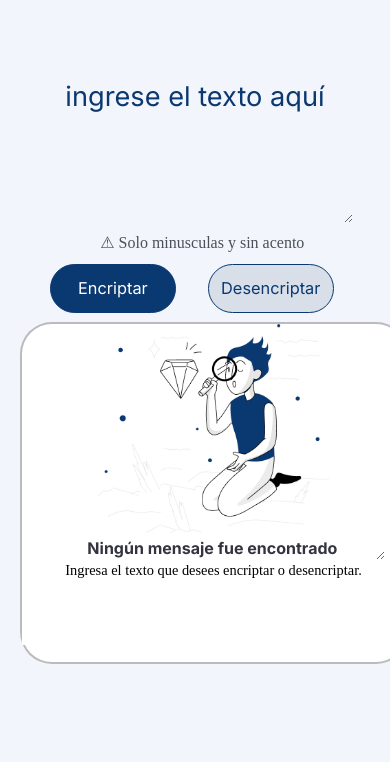
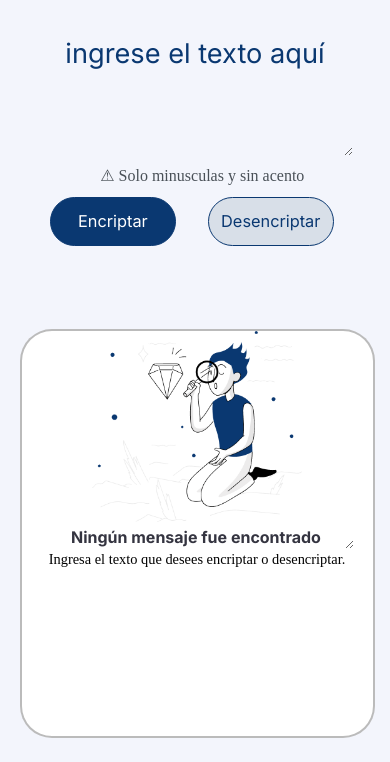
Before and after one commit to LucasAponte/Challenge_Encriptador, a plain HTML site: page index.html in a window 390 px wide. Shown: the part 82-844 px from the top of the page. Drawn offline with Linux system fonts and the light colour scheme.

Commit message:
Se modificaron valores para que sea responsive

```diff
--- a/css/style.css
+++ b/css/style.css
@@ -191,6 +191,7 @@ body {
     .home{
         height: 80%;
         width: 90%;
+        margin: 5%;
     }
 
     .logo {
@@ -202,27 +203,27 @@ body {
         margin: 0;
         height: 50%;
         padding: 0;
-        margin-top: 0%;
     }
 
     .in_flex:first-child {
         padding: 0;
         margin: 0;
-        margin-top: 10%;
+        margin-top: 5%;
         height: 40%;
     }
 
     .entrada{
         height: 90%;
         width:90%;
-        margin: 0 5% 0;
+        margin: 0 5% 10%;
     }
 
     .texto_ingresado {
         width: 100%;
-        height: 60%;
+        height: 50%;
         text-align: center;
-    }
+        margin-top: 0%;
+        }
 
     .info_abajo{
         width: 100%;
@@ -258,7 +259,8 @@ body {
 
     .salida{
         margin: 0%;
-        height: 100%;
+        width: 100%;
+        height: 120%;
         margin-bottom: 5%;
     }
 
@@ -276,7 +278,7 @@ body {
     }
     .salida div{
         margin-top: 0%;
-        height: 20%;
+        height: 15%;
     }
     .copiar {
         font-size: 0.9em;
--- a/js/app.js
+++ b/js/app.js
@@ -6,14 +6,16 @@ function asignarTexto(texto) {
     let elementoHTML = document.querySelector(".salida textarea");
     elementoHTML.innerHTML = texto;
     elementoHTML.style.textAlign = 'left';
-    anchoVentana < 800 ? elementoHTML.style.marginTop = '2em': elementoHTML.style.marginTop = '4.5em';;
+    anchoVentana < 700 ? elementoHTML.style.marginTop = '1.5em': elementoHTML.style.marginTop = '4.5em';;
     elementoHTML.style.color = '#495057'
     elementoHTML.style.fontWeight = 'normal';
-    elementoHTML.rows = 10;
+    anchoVentana < 700 ? elementoHTML.rows = 8: elementoHTML.rows = 10;
     elementoHTML.cols = 40;
     elementoHTML = document.querySelector(".salida button");
     elementoHTML.style.opacity =100;
-    anchoVentana < 800 ? elementoHTML.style.marginTop='0%': elementoHTML.style.marginTop='30%';
+    anchoVentana < 700 ? elementoHTML.style.marginTop='1%': elementoHTML.style.marginTop='30%';
+    elementoHTML = document.querySelector(".salida div");
+    anchoVentana < 380 ? elementoHTML.style.marginTop='0%': elementoHTML.style.marginTop='25%';
 }
 
 function btn_encriptar() {
```
